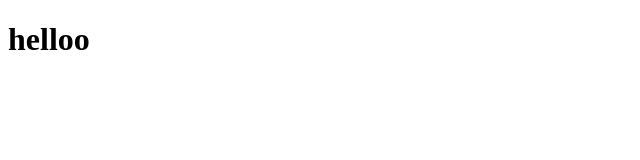
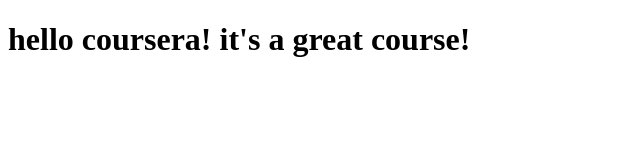
Before and after one commit to Aminen74/test1, a plain HTML site: page site/index.html in a window 1280 px wide. Shown: the whole page, without its empty margins (0-640 px from the left). Drawn offline with Linux system fonts and the light colour scheme.

Commit message:
small addition to my page content

```diff
--- a/site/index.html
+++ b/site/index.html
@@ -5,6 +5,6 @@
 	<title>hello world</title>
 </head>
 <body>
-<h1>helloo</h1>
+<h1>hello coursera! it's a great course!</h1>
 </body>
 </html>
```
